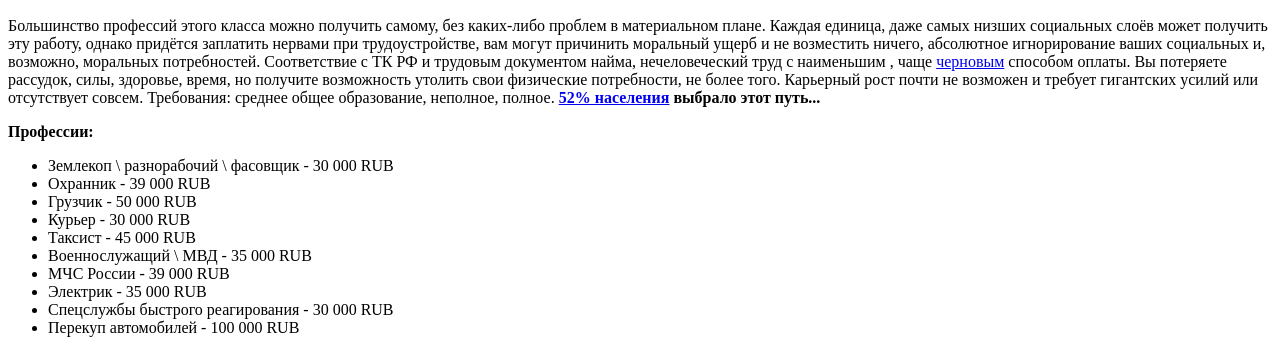
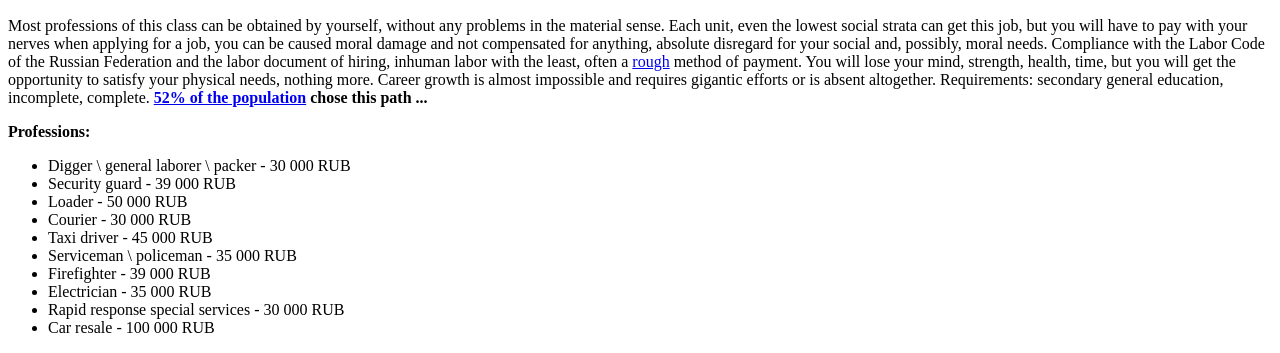
Before and after one commit to ALPA-create/jobs, a plain HTML site: page index.html in a window 1280 px wide. Shown: the part 565-918 px from the top of the page. Drawn offline with Linux system fonts and the light colour scheme.

Commit message:
Update index.html

```diff
--- a/index.html
+++ b/index.html
@@ -22,23 +22,30 @@
 		<hr>
 		<p><b><em>Level F</em></b></p>
 		<img src="https://i.ibb.co/4g5gFkkb/F.png" height="200">
-		<p>Большинство профессий этого класса можно получить самому, без каких-либо проблем в материальном плане. Каждая единица, даже самых низших социальных слоёв может получить эту работу, однако придётся заплатить
-		нервами при трудоустройстве, вам могут причинить моральный ущерб и не возместить ничего, абсолютное игнорирование ваших социальных и, возможно, моральных потребностей. Соответствие с ТК РФ и трудовым документом
-		найма, нечеловеческий труд с наименьшим , чаще <a href="https://ru.wikipedia.org/wiki/Теневая_занятость" target="_blank">черновым</a> способом оплаты. Вы потеряете рассудок, силы, здоровье, время, но получите возможность
-		утолить свои физические потребности, не более того. Карьерный рост почти не возможен и требует гигантских усилий или отсутствует совсем. Требования: среднее общее образование, неполное, полное.
-		<b><a href="https://expert.ru/news/opros-48-rossiyan-ne-gotovy-k-zarplate-nizhe-50-000-rubley" target="_blank">52% населения</a> выбрало этот путь...</b></p>
-		<p><b>Профессии:</b></p>
+		<p>Most professions of this class can be obtained by yourself, without any problems
+		in the material sense. Each unit, even the lowest social strata can get this job, but
+		you will have to pay with your nerves when applying for a job, you can be caused moral
+		damage and not compensated for anything, absolute disregard for your social and, possibly,
+		moral needs. Compliance with the Labor Code of the Russian Federation and the labor document
+		of hiring, inhuman labor with the least, often a <a href="https://ru.wikipedia.org/wiki/Теневая_занятость"
+		target="_blank">rough</a> method of payment. You will lose your mind, strength, health,
+		time, but you will get the opportunity to satisfy your physical needs, nothing more.
+		Career growth is almost impossible and requires gigantic efforts or is absent altogether.
+		Requirements: secondary general education, incomplete, complete.
+		<b><a href="https://expert.ru/news/opros-48-rossiyan-ne-gotovy-k-zarplate-
+		nizhe-50-000-rubley" target="_blank">52% of the population</a> chose this path ...</b>
+		<p><b>Professions:</b></p>
 		<ul>
-			<li>Землекоп \ разнорабочий \ фасовщик - 30 000 RUB</li>
-			<li>Охранник - 39 000 RUB</li>
-			<li>Грузчик - 50 000 RUB</li>
-			<li>Курьер - 30 000 RUB</li>
-			<li>Таксист - 45 000 RUB</li>
-			<li>Военнослужащий \ МВД - 35 000 RUB</li>
-			<li>МЧС России - 39 000 RUB</li>
-			<li>Электрик - 35 000 RUB</li>
-			<li>Спецслужбы быстрого реагирования - 30 000 RUB</li>
-			<li>Перекуп автомобилей - 100 000 RUB</li>
+			<li>Digger \ general laborer \ packer - 30 000 RUB</li>
+			<li>Security guard - 39 000 RUB</li>
+			<li>Loader - 50 000 RUB</li>
+			<li>Courier - 30 000 RUB</li>
+			<li>Taxi driver - 45 000 RUB</li>
+			<li>Serviceman \ policeman - 35 000 RUB</li>
+			<li>Firefighter - 39 000 RUB</li>
+			<li>Electrician - 35 000 RUB</li>
+			<li>Rapid response special services - 30 000 RUB</li>
+			<li>Car resale - 100 000 RUB</li>
 		</ul>
 	</body>
 </html>
```
